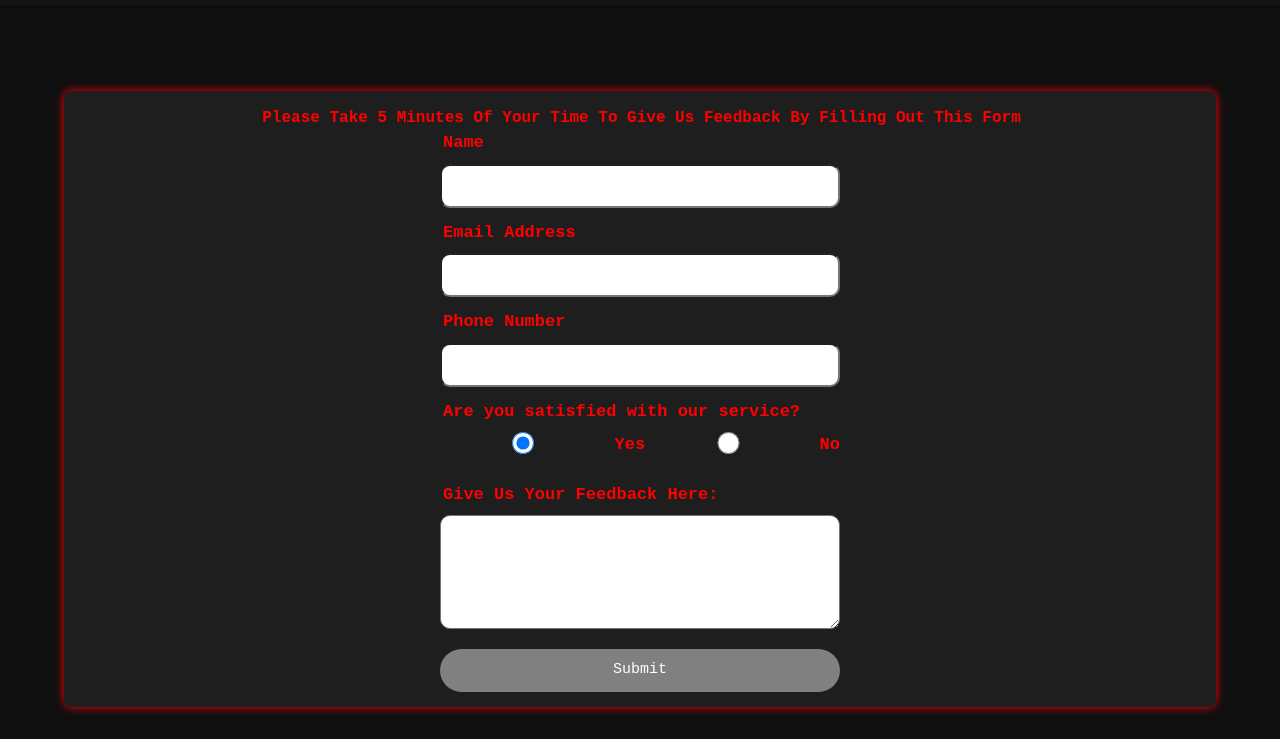
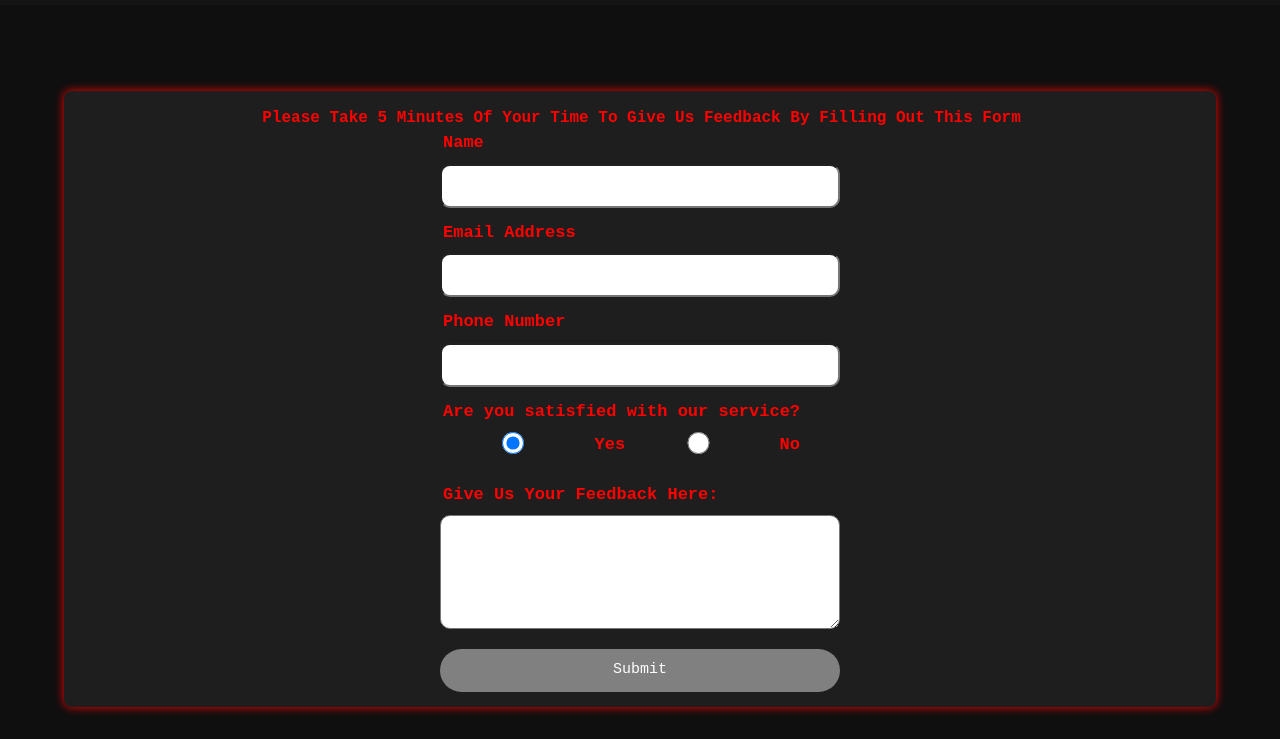
Before and after one commit to KaboChifana/bida23-126, a plain HTML site: page Web pages/feedback_page.html in a window 1280 px wide. Shown: the part 61-800 px from the top of the page. Drawn offline with nearby package versions, Linux system fonts and the light colour scheme.

Commit message:
Update feedback.css

```diff
--- a/Styling/feedback.css
+++ b/Styling/feedback.css
@@ -102,3 +102,7 @@ main button:hover {
 footer a{
   text-decoration: none;
 }
+
+.radio-group {
+  width: 90%;
+}
```
